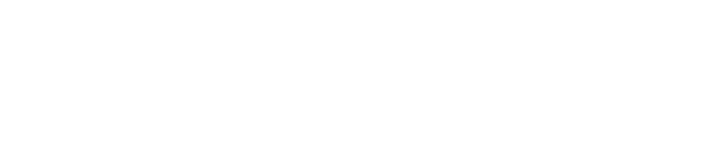
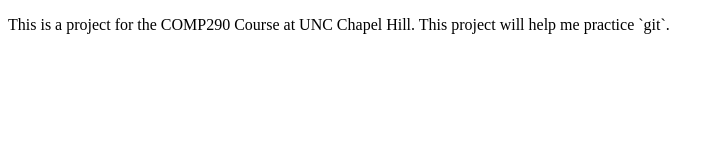
Before and after one commit to nicmis/comp290site, a plain HTML site: page index.html in a window 1280 px wide. Shown: the whole page, without its empty margins (0-719 px from the left). Drawn offline with Linux system fonts and the light colour scheme.

Commit message:
edited index.html

```diff
--- a/index.html
+++ b/index.html
@@ -4,6 +4,6 @@
     <title>COMP290 Project</title>
 </head>
 <body>
-    <This is a project for the COMP290 Course at UNC Chapel Hill. This peoject will help me practice `git`.
+    <p>This is a project for the COMP290 Course at UNC Chapel Hill. This project will help me practice `git`.</p>
 </body>
 </html>
```
